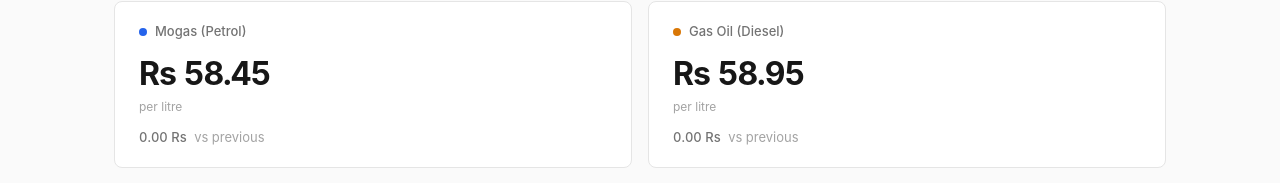
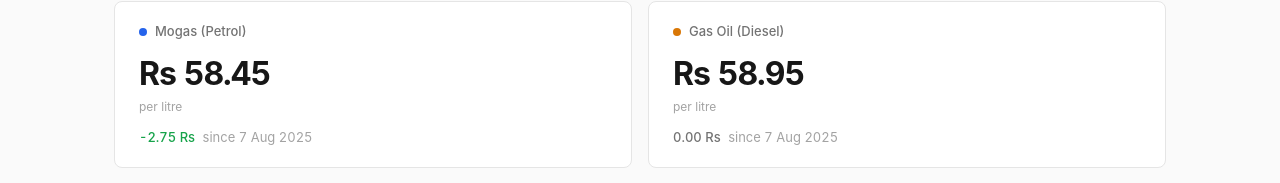
Before and after one commit to MrSunshyne/mauritius-fuel-prices, a Nuxt app: page / in a window 1280 px wide. Shown: the part 235-418 px from the top of the page. Built offline with nearby package versions, Linux system fonts and the light colour scheme.

Commit message:
Improve price change display and update README
Show change since last actual price adjustment instead of just
comparing to the previous entry (which may have the same price).
Replace old Vitesse template README with project-specific docs.

```diff
--- a/app/composables/useFuelPrices.ts
+++ b/app/composables/useFuelPrices.ts
@@ -11,13 +11,19 @@ export function useFuelPrices() {
 
   const previousPrices = computed(() => prices[1])
 
-  const priceChange = computed(() => {
-    const curr = currentPrices.value
-    const prev = previousPrices.value
-    return {
-      petrol: +(curr.petrol - prev.petrol).toFixed(2),
-      diesel: +(curr.diesel - prev.diesel).toFixed(2),
+  // Find the last entry where petrol or diesel actually changed
+  const lastChange = computed(() => {
+    const curr = prices[0]
+    for (let i = 1; i < prices.length; i++) {
+      if (prices[i].petrol !== curr.petrol || prices[i].diesel !== curr.diesel) {
+        return {
+          petrol: +(curr.petrol - prices[i].petrol).toFixed(2),
+          diesel: +(curr.diesel - prices[i].diesel).toFixed(2),
+          sinceDate: prices[i].date,
+        }
+      }
     }
+    return { petrol: 0, diesel: 0, sinceDate: curr.date }
   })
 
   const allTimePetrolHigh = computed(() => Math.max(...prices.map(p => p.petrol)))
@@ -90,8 +96,7 @@ export function useFuelPrices() {
   return {
     prices,
     currentPrices,
-    previousPrices,
-    priceChange,
+    lastChange,
     allTimePetrolHigh,
     allTimeDieselHigh,
     allTimePetrolLow,
--- a/app/pages/index.vue
+++ b/app/pages/index.vue
@@ -1,7 +1,7 @@
 <script setup lang="ts">
 const {
   currentPrices,
-  priceChange,
+  lastChange,
   allTimePetrolHigh,
   allTimeDieselHigh,
   allTimePetrolLow,
@@ -135,9 +135,9 @@ function handleChartLeave() {
         </div>
         <div class="price-value">{{ formatPrice(currentPrices.petrol) }}</div>
         <div class="price-unit">per litre</div>
-        <div class="price-change" :class="{ up: priceChange.petrol > 0, down: priceChange.petrol < 0 }">
-          <template v-if="priceChange.petrol > 0">+</template>{{ priceChange.petrol.toFixed(2) }} Rs
-          <span class="change-label">vs previous</span>
+        <div class="price-change" :class="{ up: lastChange.petrol > 0, down: lastChange.petrol < 0 }">
+          <template v-if="lastChange.petrol > 0">+</template>{{ lastChange.petrol.toFixed(2) }} Rs
+          <span class="change-label">since {{ formatDate(lastChange.sinceDate) }}</span>
         </div>
       </div>
       <div class="price-card">
@@ -147,9 +147,9 @@ function handleChartLeave() {
         </div>
         <div class="price-value">{{ formatPrice(currentPrices.diesel) }}</div>
         <div class="price-unit">per litre</div>
-        <div class="price-change" :class="{ up: priceChange.diesel > 0, down: priceChange.diesel < 0 }">
-          <template v-if="priceChange.diesel > 0">+</template>{{ priceChange.diesel.toFixed(2) }} Rs
-          <span class="change-label">vs previous</span>
+        <div class="price-change" :class="{ up: lastChange.diesel > 0, down: lastChange.diesel < 0 }">
+          <template v-if="lastChange.diesel > 0">+</template>{{ lastChange.diesel.toFixed(2) }} Rs
+          <span class="change-label">since {{ formatDate(lastChange.sinceDate) }}</span>
         </div>
       </div>
     </div>
```
Also changed, not shown: 1 other file (tests, documents, lock files or other folders).
